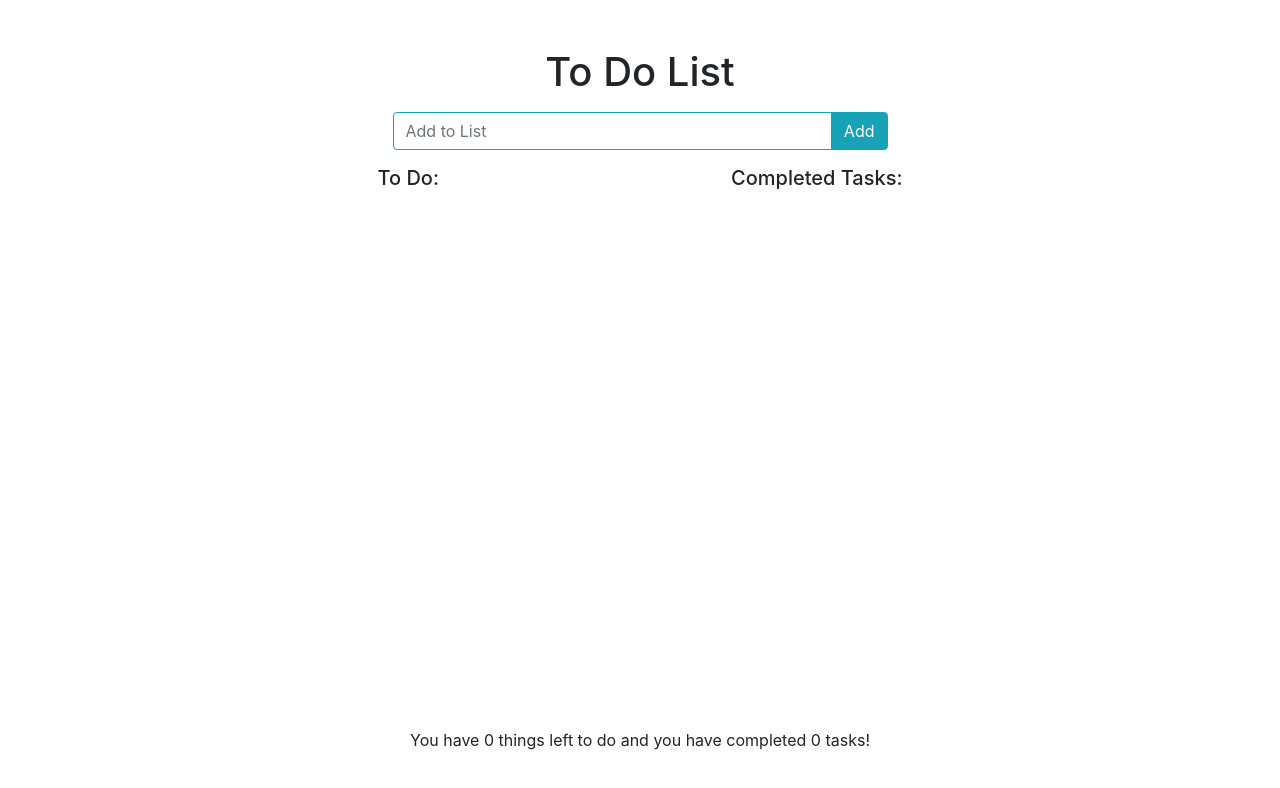
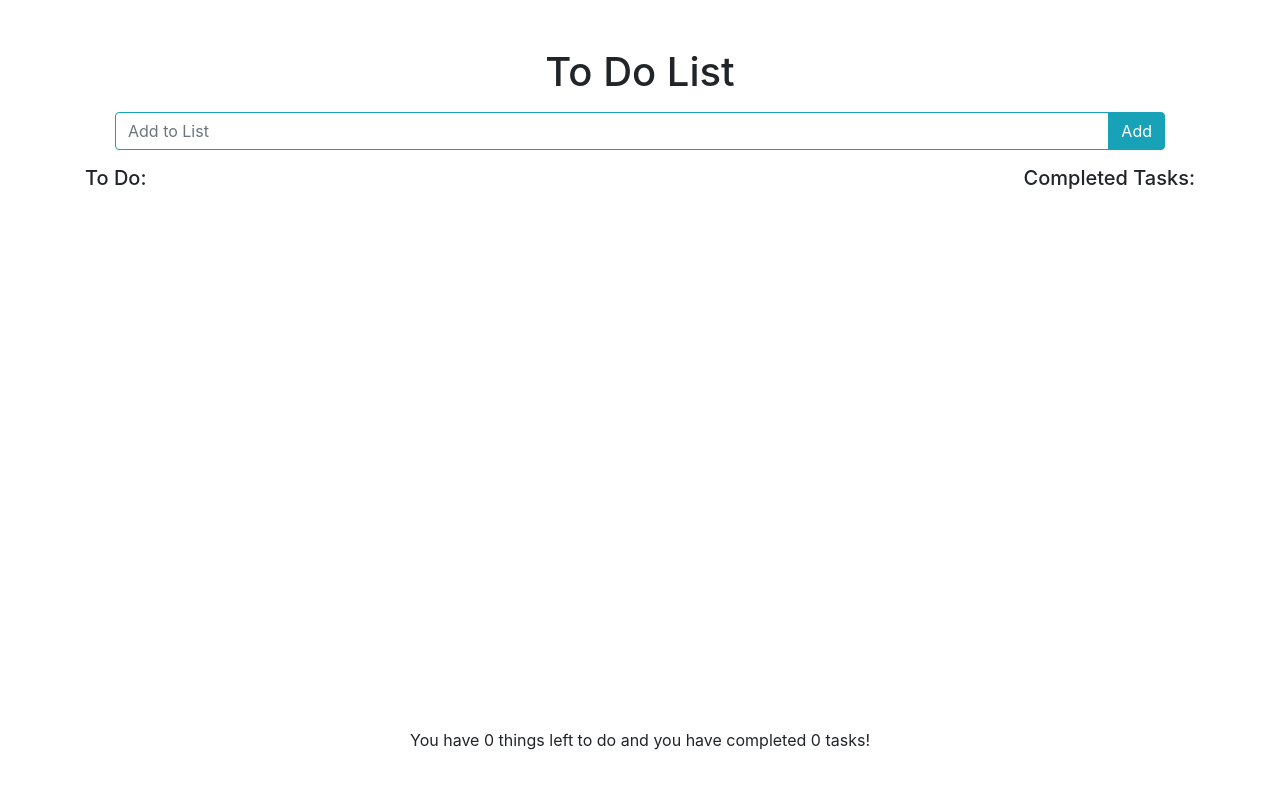
Before and after one commit to kcaneer/react-todo, a React (Create React App) app: page / in a window 1280 px wide. Shown: the top 788 px of the page. Built offline with nearby package versions, Linux system fonts and the light colour scheme.

Commit message:
bootstrap cleanup

```diff
--- a/src/App.js
+++ b/src/App.js
@@ -14,7 +14,7 @@ constructor() {
   render() {
     return (
       <div className="App container">
-        <div className="col-6 mx-auto">
+        <div className="col-12 mx-auto">
           <Header />
           <TodoList />
         </div>
--- a/src/components/TodoList.js
+++ b/src/components/TodoList.js
@@ -118,10 +118,11 @@ class TodoList extends React.Component {
             </div>
           </div>
         </div>
-        <div className="row h-50 d-inline-block float-left">
+        <div className="row d-flex justify-content-between">
+          <div className="row h-50 d-inline-block">
             <h5>To Do:</h5>
-          <div className="row h-50 d-inline-block float-left">
-            <ul className="list-group col col-3 mx-auto">
+            <div className="row h-50 d-inline-block">
+              <ul className="list-group col col-4 mx-auto">
                 {this.state.list.map((obj, i) => {
                   return (
                     <li className="pt-1" key={i}>
@@ -146,9 +147,9 @@ class TodoList extends React.Component {
               </ul>
             </div>
           </div>
-        <div className="row h-50 d-inline-block float-right">
+          <div className="row h-50 d-inline-block">
             <h5>Completed Tasks:</h5>
-          <ul className="list-group col col-3 mx-auto">
+            <ul className="list-group col col-4 mx-auto">
               {this.state.complete.map((obj) => {
                 return (
                   <li className="pt-1">
@@ -157,6 +158,7 @@ class TodoList extends React.Component {
                 );
               })}
             </ul>
+          </div>
         </div>
         <footer className="fixed-bottom pb-5 text-center">
           You have {this.state.list.length} things left to do and you have
```
Lines whose indentation alone changed are shown as unchanged.
